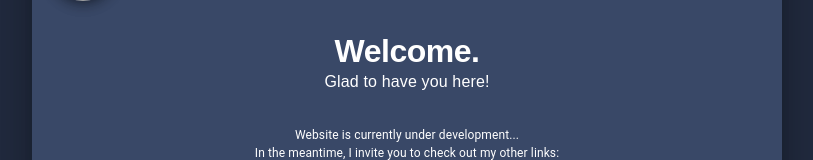
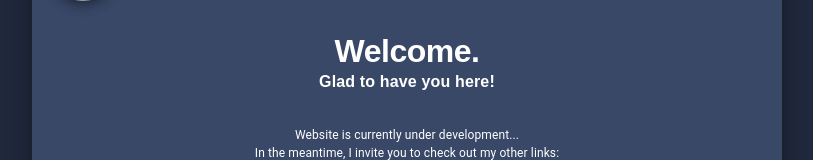
Before and after one commit to abdullah-beg/personal-website, a React (Create React App) app: page / in a window 1280 px wide. Shown: the part 274-434 px from the top of the page, without its empty margins (233-1046 px from the left). Built offline with nearby package versions, Linux system fonts and the light colour scheme; grey boxes are pictures that could not be loaded.

Commit message:
Remove unused imports

```diff
--- a/src/components/Profile.js
+++ b/src/components/Profile.js
@@ -1,5 +1,5 @@
 import { React, useState } from 'react'
-import { Avatar, Typography } from '@mui/material';
+import { Avatar } from '@mui/material';
 import logo from '../static/images/logo.png';
 import me from '../static/images/me.png';
 
--- a/src/components/WelcomeCard.js
+++ b/src/components/WelcomeCard.js
@@ -27,7 +27,7 @@ const WelcomeCard = () => {
                 title={"Welcome."}
                 titleTypographyProps={{ variant: 'h1', align: 'center', style: { fontSize: '32px', fontWeight: 'bold', color: 'white', fontFamily: 'Arial' } }}
                 subheader={"Glad to have you here!"}
-                subheaderTypographyProps={{ style: { color: 'white', fontFamily: 'Arial' } }}
+                subheaderTypographyProps={{ style: { color: 'white', fontFamily: 'Arial', fontWeight: 'bold' } }}
             />
 
             <CardContent>
```
